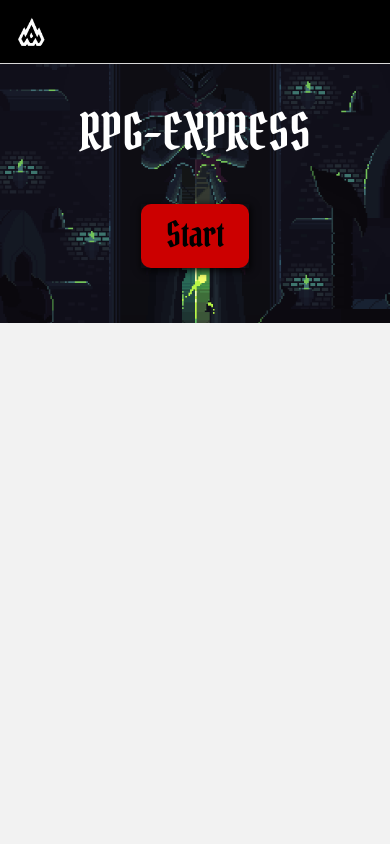
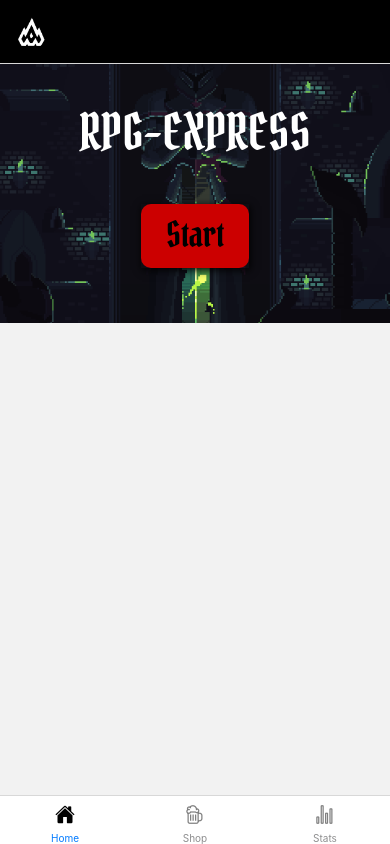
Before and after one commit to rozapa1998/RPGEXPRESSAPP, a React Native app: screen /Home in a window 390 px wide. Built offline with nearby package versions, Linux system fonts and the light colour scheme.

Commit message:
tab navigation styles

```diff
--- a/package.json
+++ b/package.json
@@ -22,7 +22,8 @@
     "react-native": "0.68.2",
     "react-native-safe-area-context": "^4.2.4",
     "react-native-screens": "^3.11.1",
-    "react-native-web": "0.17.7"
+    "react-native-web": "0.17.7",
+    "@expo/vector-icons": "^13.0.0"
   },
   "devDependencies": {
     "@babel/core": "^7.12.9"
--- a/src/components/Screens/Stats/styles.js
+++ b/src/components/Screens/Stats/styles.js
@@ -1,8 +1,8 @@
 import { StyleSheet } from "react-native";
 
 export const styles = StyleSheet.create ({
-    container:{
-        flex:1,
-        alignContent:"center"
+    container: {
+        flex: 1,
+        alignItems: "center",
     }
 })
--- /dev/null
+++ b/src/navigation/ScreenNavigation.js
@@ -0,0 +1,40 @@
+import React from 'react';
+import { createNativeStackNavigator } from '@react-navigation/native-stack';
+import { Image } from 'react-native';
+
+//Style
+import { stylesNavigation } from './stylesNavigation';
+
+//Screens
+import StartScreen from '../components/Screens/StartScreen';
+import ShopScreen from '../components/Screens/ShopScreen';
+import FightScreen from '../components/Screens/FightScreen';
+import LevelsScreen from '../components/Screens/LevelsScreen';
+
+const Stack = createNativeStackNavigator();
+
+//Component
+function LogoTitle() {
+  return (
+    <Image
+      style={{ width: 30, height: 30 }}
+      source={require('../../assets/img/Logo.png')}
+    />
+  );
+}
+
+const ScreenNavigation = () => {
+    return (
+      <Stack.Navigator initialRouteName='Home' screenOptions={stylesNavigation}>
+        <Stack.Screen name="Home" component={StartScreen} options={{ headerTitle: () => <LogoTitle/>}}/>
+        <Stack.Screen name="Shop" component={ShopScreen} />
+        <Stack.Screen name="Levels" component={LevelsScreen} />
+        <Stack.Screen name="Fight" component={FightScreen}
+        options={({route})=>({
+          title: route.params.title,
+        })} />
+      </Stack.Navigator>
+    )
+}
+
+export default ScreenNavigation;
--- a/src/navigation/main.js
+++ b/src/navigation/main.js
@@ -1,44 +1,12 @@
 import React from 'react';
 import { NavigationContainer } from '@react-navigation/native';
-import { createNativeStackNavigator } from '@react-navigation/native-stack';
-import { Image } from 'react-native';
-
-//Style
-import { options } from './styles';
-
-//Img
-const img =  <Image style={{ width: 100, height: 100, marginBottom: 15 }} source={require("../../assets/img/Logo.png")}/>
-
 //Screens
-import StartScreen from '../components/Screens/StartScreen';
-import ShopScreen from '../components/Screens/ShopScreen';
-import FightScreen from '../components/Screens/FightScreen';
-import LevelsScreen from '../components/Screens/LevelsScreen';
-
-const Stack = createNativeStackNavigator();
-
-//Component
-function LogoTitle() {
-  return (
-    <Image
-      style={{ width: 30, height: 30 }}
-      source={require('../../assets/img/Logo.png')}
-    />
-  );
-}
+import TabNavigator from './tab';
 
 const Navigation = () => {
     return (
     <NavigationContainer>
-      <Stack.Navigator initialRouteName='Home' screenOptions={options}>
-        <Stack.Screen name="Home" component={StartScreen} options={{ headerTitle: () => <LogoTitle/>}}/>
-        <Stack.Screen name="Shop" component={ShopScreen} />
-        <Stack.Screen name="Levels" component={LevelsScreen} />
-        <Stack.Screen name="Fight" component={FightScreen}
-        options={({route})=>({
-          title: route.params.title,
-        })} />
-      </Stack.Navigator>
+      <TabNavigator/>
     </NavigationContainer>
     )
 }
--- a/src/navigation/styles.js
+++ b/src/navigation/stylesNavigation.js
@@ -1,4 +1,4 @@
-export const options = {
+export const stylesNavigation = {
         headerStyle: {
           backgroundColor: '#000000',
         },
--- /dev/null
+++ b/src/navigation/tab.js
@@ -0,0 +1,39 @@
+import React from "react";
+import { createBottomTabNavigator } from "@react-navigation/bottom-tabs";
+import { Ionicons } from "@expo/vector-icons";
+
+import Stats from "../components/Screens/Stats/main";
+import ShopScreen from "../components/Screens/ShopScreen";
+import ScreenNavigation from "./ScreenNavigation";
+
+const BottomTab = createBottomTabNavigator();
+
+const TabNavigator = () => {
+    return (
+        <BottomTab.Navigator initialRouteName="Home">
+            <BottomTab.Screen name="Home" component={ScreenNavigation}
+            options={{
+                headerShown: false,
+                tabBarIcon: ({focused }) =>(
+                    <Ionicons name={focused ? "home" : "home-outline"} size={20} color={focused? "black":"grey"}/>
+                )
+            }}/>
+            <BottomTab.Screen name="ShopTab" component={ShopScreen}
+            options={{
+                tabBarLabel: "Shop",
+                tabBarIcon: ({focused }) =>(
+                    <Ionicons name={focused ? "beer" : "beer-outline"} size={20} color={focused? "black":"grey"}/>
+                )
+            }}/>
+            <BottomTab.Screen name="StatsTab" component={Stats}
+            options={{
+                tabBarLabel: "Stats",
+                tabBarIcon: ({focused }) =>(
+                    <Ionicons name={focused ? "stats-chart" : "stats-chart-outline"} size={20} color={focused? "black":"grey"}/>
+                )
+            }}/>
+        </BottomTab.Navigator>
+    )
+}
+
+export default TabNavigator
```
Also changed, not shown: src/navigation/StatsNavigation.js (+2 -5 lines), src/navigation/stylesTabNavigation.js (added).
